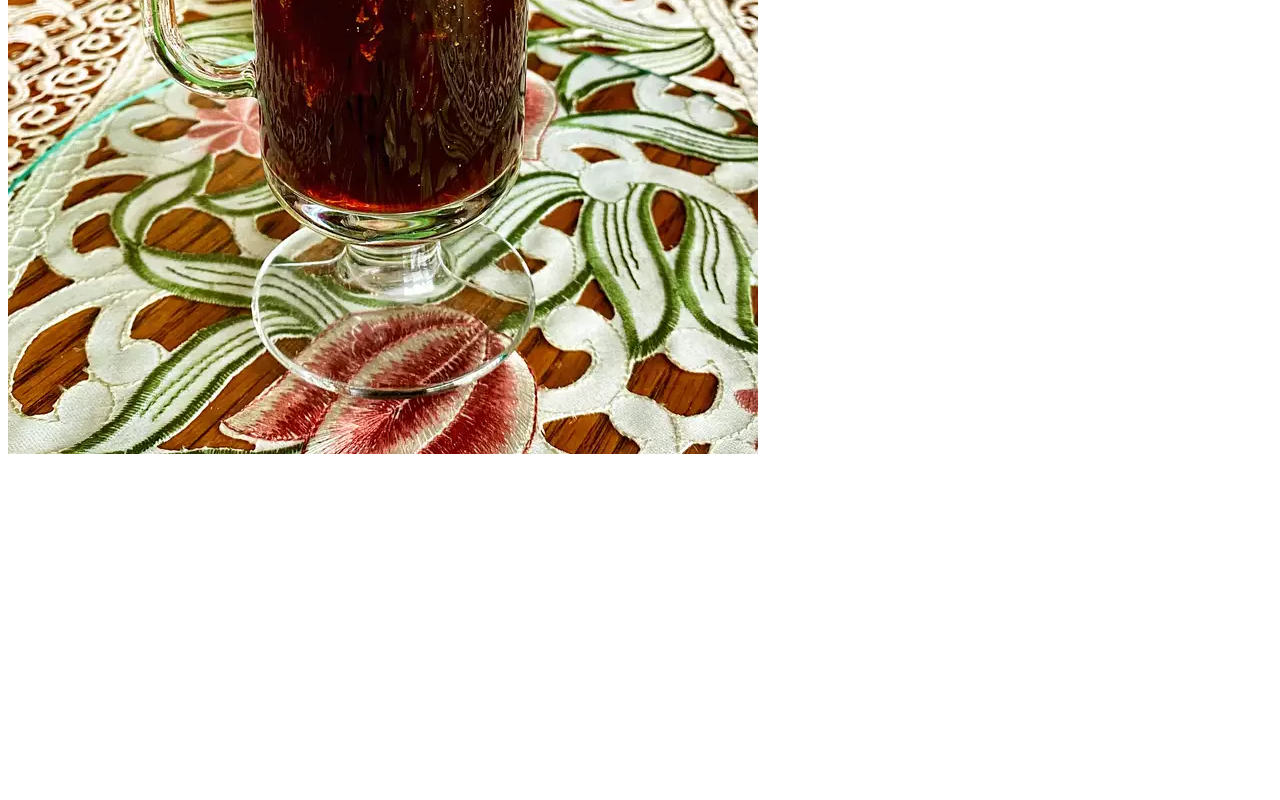
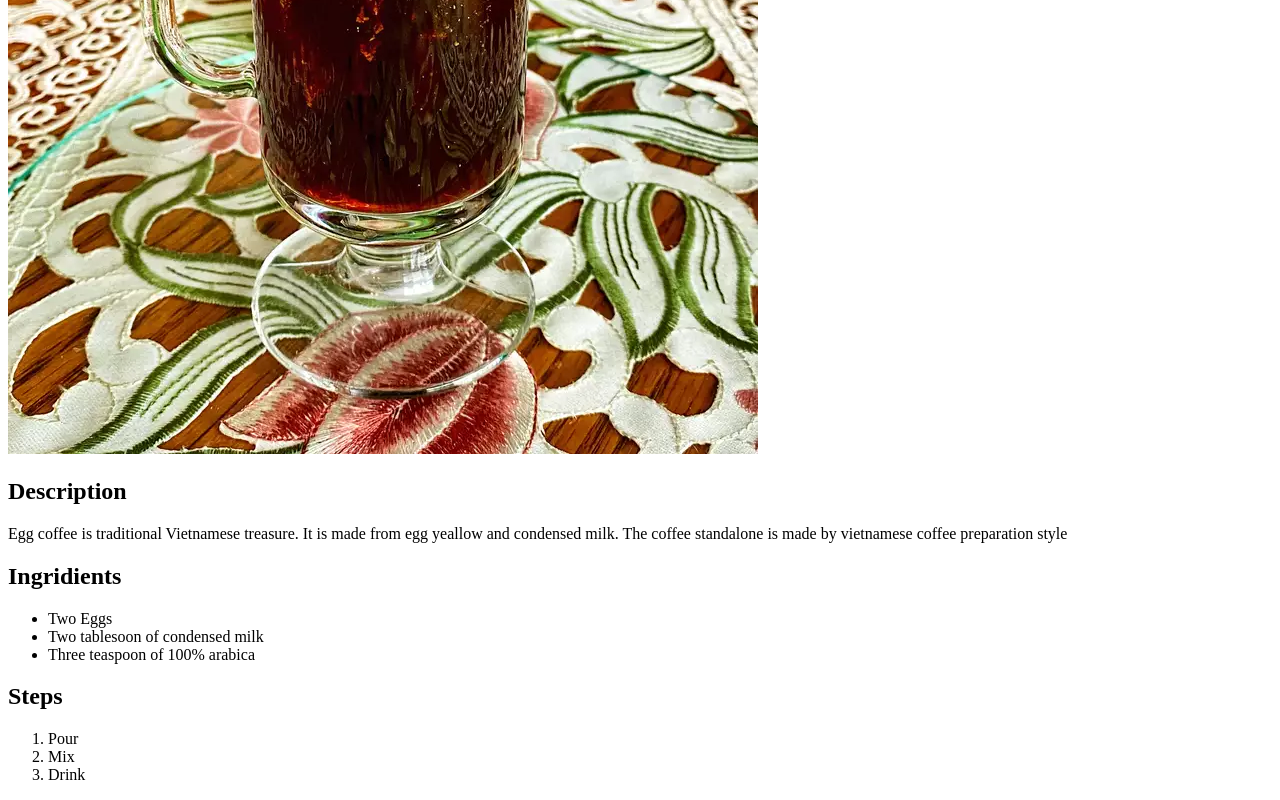
Before and after one commit to dominikHolasek/odin-recipes, a plain HTML site: page recipes/eggCoffee.html in a window 1280 px wide. Shown: the part 795-1595 px from the top of the page. Before the commit the page ends 1261 px from the top, so only its background shows below. Drawn offline with Linux system fonts and the light colour scheme.

Commit message:
Write desc, ingridients, steps

```diff
--- a/recipes/eggCoffee.html
+++ b/recipes/eggCoffee.html
@@ -9,5 +9,22 @@
 <body>
     <h1>Egg Coffee</h1>
     <img src="../images/eggCoffee.webp">
+    <h2>Description</h2>
+    <p>Egg coffee is traditional Vietnamese treasure. It is made from
+        egg yeallow and condensed milk. The coffee standalone is made
+        by vietnamese coffee preparation style
+    </p>
+    <h2>Ingridients</h2>
+    <ul>
+        <li>Two Eggs</li>
+        <li>Two tablesoon of condensed milk</li>
+        <li>Three teaspoon of 100% arabica</li>
+    </ul>
+    <h2>Steps</h2>
+    <ol>
+        <li>Pour</li>
+        <li>Mix</li>
+        <li>Drink</li>
+    </ol>
 </body>
 </html>
```
